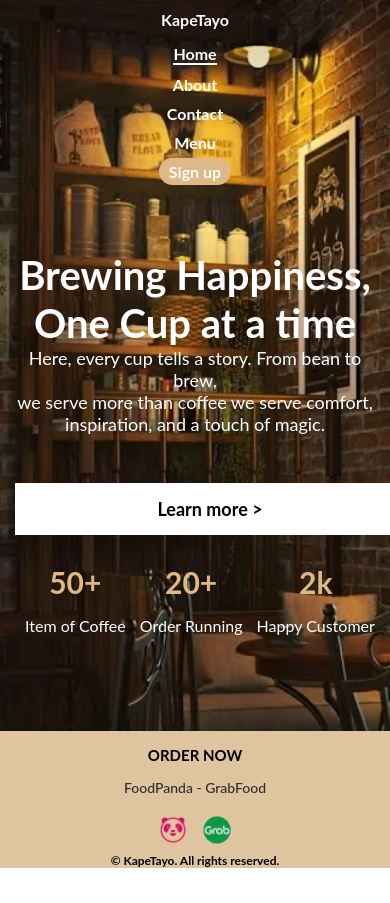
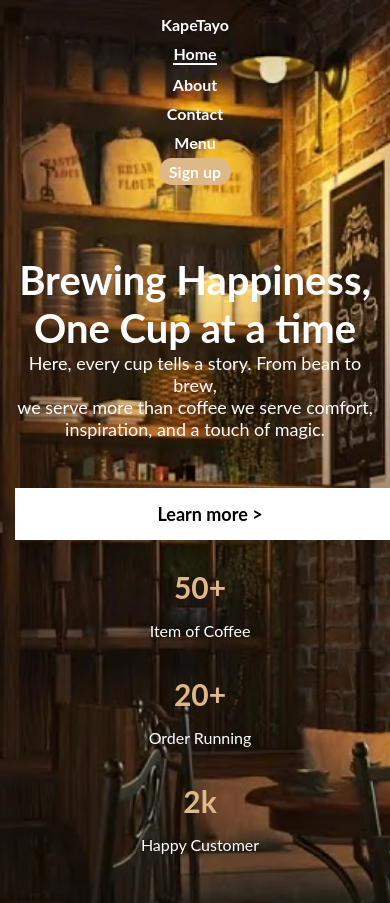
Before and after one commit to christianhonrejas/website-coffee, a plain HTML site: page index.html in a window 390 px wide. Shown: the top 903 px of the page. Before the commit the page ends 868 px from the top, so only its background shows below. Drawn offline with Linux system fonts and the light colour scheme.

Commit message:
Update home.css

```diff
--- a/coffee-style/home.css
+++ b/coffee-style/home.css
@@ -169,20 +169,24 @@ img {
 
 @media (max-width: 480px) {
   nav {
-    padding: 10px;
     flex-direction: column;
     align-items: center;
+    text-align: center;
+    gap: 10px;
   }
+
   .navigator {
     flex-direction: column;
     gap: 10px;
     align-items: center;
   }
+
   .shop-name {
     font-size: 1rem;
     text-align: center;
     width: 100%;
   }
+
   h1,
   .introduction,
   .about-btn,
@@ -191,8 +195,15 @@ img {
     width: 100%;
     margin: 0 auto;
   }
+
   .about-btn {
     display: block;
     margin: 10px auto;
   }
+
+  .container-rate {
+    display: flex;
+    flex-direction: column;
+    align-items: center;
+  }
 }
```
